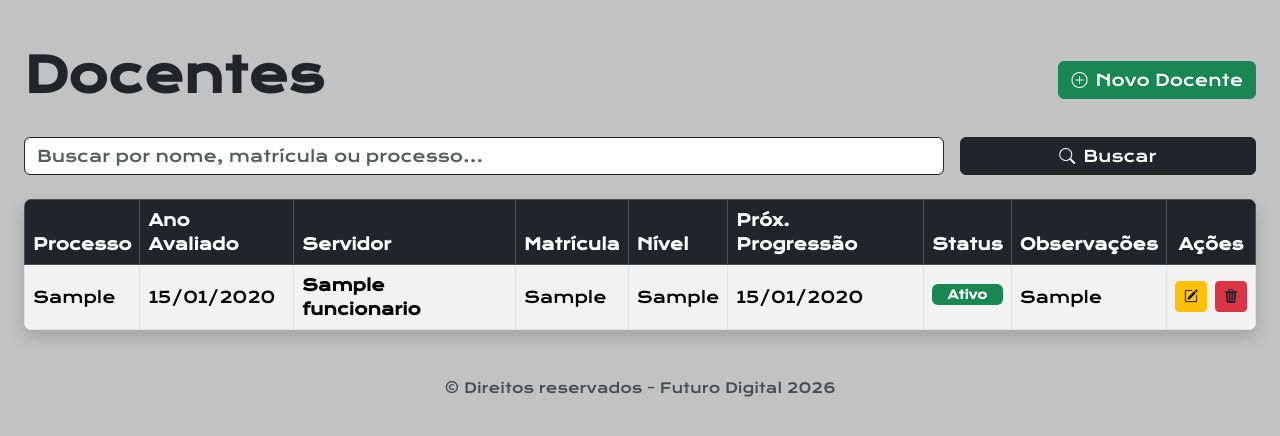
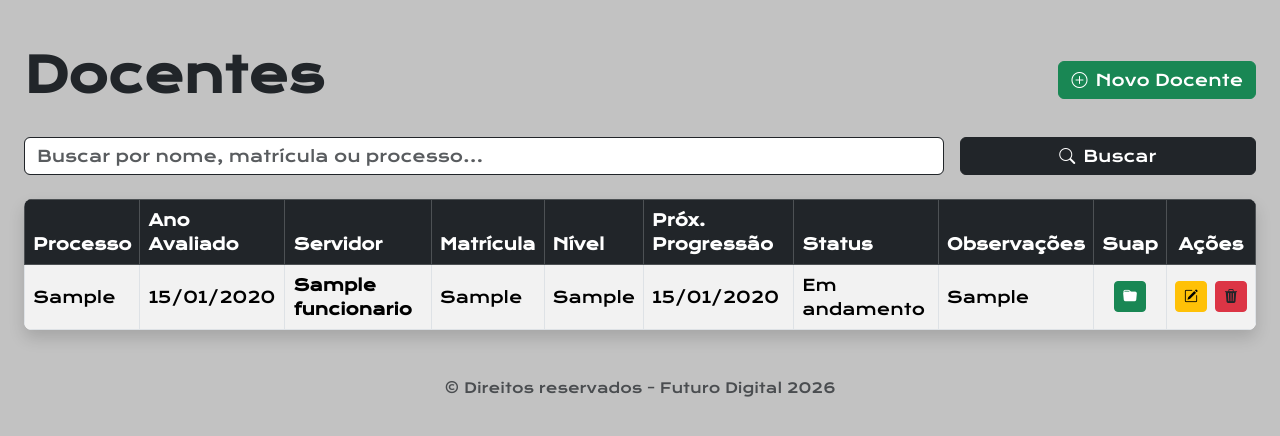
Before and after one commit to Mateus-Nepomuceno/sistemaDeAgendamento, a Django app: page /cadastros/docentes/ in a window 1280 px wide. Shown: the part 159-595 px from the top of the page. Run offline with Django 5.2, Linux system fonts and the light colour scheme; a user stored in the database is signed in; tables that the repository leaves empty hold one stand-in row (values such as "Sample post").

Commit message:
fix: adicionando coluna suap e corrigindo status dos docentes

```diff
--- a/cadastros/admin.py
+++ b/cadastros/admin.py
@@ -3,6 +3,6 @@ from .models import Funcionario
 
 @admin.register(Funcionario)
 class FuncionarioAdmin(admin.ModelAdmin):
-    list_display = ['nome', 'cargo', 'processo', 'ano_avaliado', 'matricula', 'ativo', 'proxima_progressao', 'observacoes', 'tipo']
+    list_display = ['nome', 'cargo', 'processo', 'ano_avaliado', 'matricula', 'status', 'proxima_progressao', 'observacoes', 'tipo', 'suap']
     list_filter = ['cargo','ano_avaliado','proxima_progressao']
     search_fields = ['nome','matricula','processo','cargo']
--- a/cadastros/templates/cadastros/docentes.html
+++ b/cadastros/templates/cadastros/docentes.html
@@ -38,12 +38,13 @@
                         <th scope="col">Próx. Progressão</th>
                         <th scope="col">Status</th>
                         <th scope="col">Observações</th>
+                        <th scope="col" class="text-center">Suap</th>
                         <th scope="col" class="text-center">Ações</th>
                     </tr>
                 </thead>
                 <tbody>
                     {% for docente in docentes %}
-                        <tr>
+                        <tr class="{% if docente.status == 'PE' %}table-danger{% elif docente.status == 'FI' %}table-success{% endif %}">
                             <td>{{ docente.processo|default:"-" }}</td>
                             <td>{{ docente.ano_avaliado|date:"d/m/Y"|default:"-" }}</td>
                             <td class="fw-semibold">{{ docente.nome }}</td>
@@ -51,16 +52,20 @@
                             <td>{{ docente.nivel|default:"-" }}</td>
                             <td>{{ docente.proxima_progressao|date:"d/m/Y"|default:"-" }}</td>
 
-                            <td>
-                                {% if docente.ativo %}
-                                    <span class="badge bg-success mb-1 d-block">Ativo</span>
-                                {% else %}
-                                    <span class="badge bg-danger mb-1 d-block">Inativo</span>
-                                {% endif %}
-                            </td>
+                            <td>{{ docente.get_status_display   |default:"-" }}</td>
 
                             <td style="max-width: 200px;" class="text-truncate" title="{{ docente.observacoes }}">
                                 {{ docente.observacoes|default:"" }}
+                            </td>
+
+                            <td class="text-center">
+                                {% if docente.suap %}
+                                <div class="d-flex justify-content-center">
+                                    <a href="{{ docente.suap }}" target="_blank" class="btn btn-sm btn-success">
+                                        <i class="bi bi-folder-fill"></i>
+                                    </a>
+                                </div>
+                                {% endif %}
                             </td>
 
                             <td class="text-center">
--- a/cadastros/views.py
+++ b/cadastros/views.py
@@ -26,7 +26,7 @@ class TecnicoListView(LoginRequiredMixin, ListView):
 class TecnicoCreateView(LoginRequiredMixin, CreateView):
     model = Funcionario
     fields = [
-        'nome', 'processo', 'ano_avaliado', 'matricula', 'cargo', 'observacoes', 'nivel', 'email'
+        'nome', 'processo', 'ano_avaliado', 'matricula', 'cargo', 'observacoes', 'nivel', 'email', 'status'
     ]
     success_url = reverse_lazy('cadastros:tecnicos')
 
@@ -41,7 +41,7 @@ class TecnicoUpdateView(LoginRequiredMixin, UpdateView):
     model = Funcionario
     queryset = Funcionario.objects.filter(tipo=Funcionario.Tipo.TECNICO)
     fields = [
-        'nome', 'processo', 'ano_avaliado', 'matricula', 'cargo', 'nivel', 'email', 'ativo', 'observacoes'
+        'nome', 'processo', 'ano_avaliado', 'matricula', 'cargo', 'nivel', 'email', 'status', 'observacoes'
     ]
     success_url = reverse_lazy('cadastros:tecnicos')
 
@@ -76,15 +76,20 @@ class DocenteListView(LoginRequiredMixin, ListView):
             lista = lista.filter(
                 Q(nome__icontains= busca) |
                 Q(matricula__icontains= busca) |
-                Q(cargo__icontains= busca)
+                Q(processo__icontains= busca)
             )
 
         return lista
 
+    def get_context_data(self, **kwargs):
+        context = super().get_context_data(**kwargs)
+        context['status_choices'] = Funcionario.Status.choices
+        return context
+
 class DocenteCreateView(LoginRequiredMixin, CreateView):
     model = Funcionario
     fields = [
-        'nome', 'processo', 'ano_avaliado', 'matricula', 'observacoes', 'nivel', 'email'
+        'nome', 'processo', 'ano_avaliado', 'matricula', 'observacoes', 'nivel', 'email', 'status', 'suap'
     ]
     success_url = reverse_lazy('cadastros:docentes')
 
@@ -99,7 +104,7 @@ class DocenteUpdateView(LoginRequiredMixin, UpdateView):
     model = Funcionario
     queryset = Funcionario.objects.filter(tipo=Funcionario.Tipo.DOCENTE)
     fields = [
-        'nome', 'processo', 'ano_avaliado', 'matricula', 'nivel', 'email', 'ativo', 'observacoes'
+        'nome', 'processo', 'ano_avaliado', 'matricula', 'nivel', 'email', 'status', 'observacoes', 'suap'
     ]
     success_url= reverse_lazy('cadastros:docentes')
 
@@ -108,15 +113,10 @@ class DocenteUpdateView(LoginRequiredMixin, UpdateView):
 
 class DocenteDeleteView(LoginRequiredMixin, DeleteView):
     model = Funcionario
-    queryset = Funcionario.objects.filter(tipo=Funcionario.Tipo.DOCENTE)
     success_url = reverse_lazy('cadastros:docentes')
 
-    def form_valid(self, form):
-        success_url = self.get_success_url()
-        self.object = self.get_object()
-        self.object.ativo = False
-        self.object.save()
-        return HttpResponseRedirect(success_url)
+    def get_queryset(self):
+        return Funcionario.objects.filter(tipo=Funcionario.Tipo.DOCENTE)
 
     def get(self, request, *args, **kwargs):
         return HttpResponseNotAllowed(['POST'])
--- a/templates/base.html
+++ b/templates/base.html
@@ -69,7 +69,7 @@
     </header>
 
     {% if user.is_authenticated %}
-    <div class="offcanvas offcanvas-start" id="painel" tabindex="-1" aria-labelledby="painelLabel" data-bs-scroll="true" data-bs-backdrop="static">
+    <div class="offcanvas offcanvas-start" id="painel" tabindex="-1" aria-labelledby="painelLabel" data-bs-scroll="true">
         <div class="offcanvas-header">
             <button type="button" class="btn-close btn-close-dark" data-bs-dismiss="offcanvas" aria-label="Fechar"></button>
         </div>
--- a/templates/includes/docentes/criar.html
+++ b/templates/includes/docentes/criar.html
@@ -13,38 +13,53 @@
 
                     <div class="row">
                         <div class="col-md-12 mb-3">
-                            <label class="form-label fw-bold">Nome</label>
-                            <input type="text" name="nome" class="form-control border-success" required>
+                            <label class="form-label fw-bold">Nome<span class="text-danger">*</span></label>
+                            <input type="text" name="nome" class="form-control border-dark" required>
                         </div>
 
                         <div class="col-md-6 mb-3">
-                            <label class="form-label fw-bold">Matrícula</label>
-                            <input type="text" name="matricula" class="form-control border-success" required>
+                            <label class="form-label fw-bold">Matrícula<span class="text-danger">*</span></label>
+                            <input type="text" name="matricula" class="form-control border-dark" required>
                         </div>
 
                         <div class="col-md-6 mb-3">
-                            <label class="form-label fw-bold">Processo</label>
-                            <input type="text" name="processo" class="form-control border-success" required>
+                            <label class="form-label fw-bold">Processo<span class="text-danger">*</span></label>
+                            <input type="text" name="processo" class="form-control border-dark" required>
                         </div>
 
                         <div class="col-md-6 mb-3">
-                            <label class="form-label fw-bold">Nível</label>
-                            <input type="text" name="nivel" class="form-control border-success" required>
+                            <label class="form-label fw-bold">Nível<span class="text-danger">*</span></label>
+                            <input type="text" name="nivel" class="form-control border-dark" required>
                         </div>
 
                         <div class="col-md-6 mb-3">
-                            <label class="form-label fw-bold">Ano Avaliado</label>
-                            <input type="date" name="ano_avaliado" class="form-control border-success" required>
+                            <label class="form-label fw-bold">Ano Avaliado<span class="text-danger">*</span></label>
+                            <input type="date" name="ano_avaliado" class="form-control border-dark" required>
+                        </div>
+
+                        <div class="col-md-6 mb-3">
+                            <label class="form-label fw-bold">Email<span class="text-danger">*</span></label>
+                            <input type="email" name="email" class="form-control border-dark">
+                        </div>
+
+                        <div class="col-md-6 mb-3">
+                            <label class="form-label fw-bold">Status<span class="text-danger">*</span></label>
+                            <select name="status" class="form-select border-dark" required>
+                                <option value="" disabled selected hidden>Selecione...</option>
+                                {% for code, label in status_choices %}
+                                    <option value="{{ code }}">{{ label }}</option>
+                                {% endfor %}
+                            </select>
                         </div>
 
                         <div class="col-md-12 mb-3">
-                            <label class="form-label fw-bold">Email</label>
-                            <input type="email" name="email" class="form-control border-success">
+                            <label class="form-label fw-bold">Suap</label>
+                            <input type="url" name="suap" class="form-control border-dark" required>
                         </div>
 
                         <div class="col-md-12 mb-3">
                             <label class="form-label fw-bold">Observações</label>
-                            <textarea name="observacoes" class="form-control border-success" rows="3"></textarea>
+                            <textarea name="observacoes" class="form-control border-dark" rows="3"></textarea>
                         </div>
                     </div>
 
--- a/templates/includes/docentes/editar.html
+++ b/templates/includes/docentes/editar.html
@@ -43,11 +43,20 @@
                         </div>
 
                         <div class="col-md-6 mb-3">
-                            <label class="form-label fw-bold">Status Ativo</label>
-                            <select name="ativo" class="form-select border-dark">
-                                <option value="True" {% if docente.ativo %}selected{% endif %}>Sim</option>
-                                <option value="False" {% if not docente.ativo %}selected{% endif %}>Não</option>
+                            <label class="form-label fw-bold">Status<span class="text-danger">*</span></label>
+                            <select name="status" class="form-select border-dark" required>
+                                <option value="" disabled hidden>Selecione...</option>
+                                {% for code, label in status_choices %}
+                                    <option value="{{ code }}" {% if docente.status == code %}selected{% endif %}>
+                                        {{ label }}
+                                    </option>
+                                {% endfor %}
                             </select>
+                        </div>
+
+                        <div class="col-md-12 mb-3">
+                            <label class="form-label fw-bold">Suap</label>
+                            <input type="url" name="suap" class="form-control border-dark" value="{{ docente.suap|default_if_none:'' }}" required>
                         </div>
 
                         <div class="col-md-12 mb-3">
--- a/templates/includes/docentes/excluir.html
+++ b/templates/includes/docentes/excluir.html
@@ -3,19 +3,19 @@
         <div class="modal-content shadow-lg border-danger rounded-4">
 
             <div class="modal-header bg-danger text-white rounded-top-4">
-                <h5 class="modal-title w-100 text-center" id="modalExcluirLabel{{ docente.pk }}">Confirmar Inativação</h5>
+                <h5 class="modal-title w-100 text-center" id="modalExcluirLabel{{ docente.pk }}">Confirmar Exclusão</h5>
                 <button type="button" class="btn-close btn-close-white" data-bs-dismiss="modal" aria-label="Fechar"></button>
             </div>
 
             <div class="modal-body p-4 text-center">
-                <p class="mb-1">Tem certeza que deseja inativar o docente</p>
+                <p class="mb-1">Tem certeza que deseja excluir o docente</p>
                 <h5 class="fw-bold">{{ docente.nome }}</h5>
-                <p class="text-muted small">O registro não será apagado do sistema, apenas marcado como <strong>Inativo</strong>.</p>
+                <p class="text-muted small">Esta ação não pode ser desfeita.</p>
 
                 <form method="post" action="{% url 'cadastros:docente_excluir' docente.pk %}" class="mt-4">
                     {% csrf_token %}
                     <div class="d-grid gap-2">
-                        <button type="submit" class="btn btn-danger fw-bold">Sim, Inativar</button>
+                        <button type="submit" class="btn btn-danger fw-bold">Sim, Excluir</button>
                         <button type="button" class="btn btn-outline-dark" data-bs-dismiss="modal">Cancelar</button>
                     </div>
                 </form>
```
Also changed, not shown: cadastros/models.py (+12 -6 lines), cadastros/migrations/0006_remove_funcionario_ativo_funcionario_status.py (added), cadastros/migrations/0007_funcionario_suap_alter_funcionario_status.py (added).
